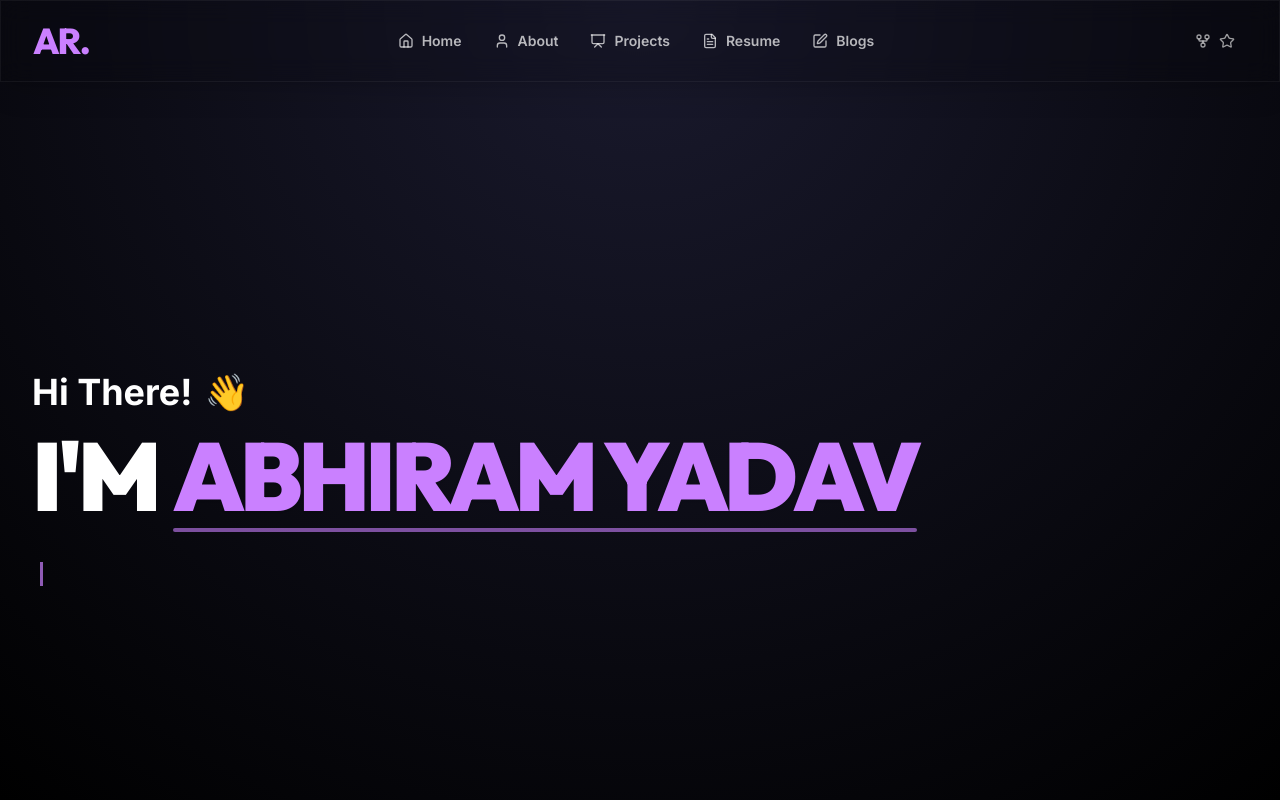
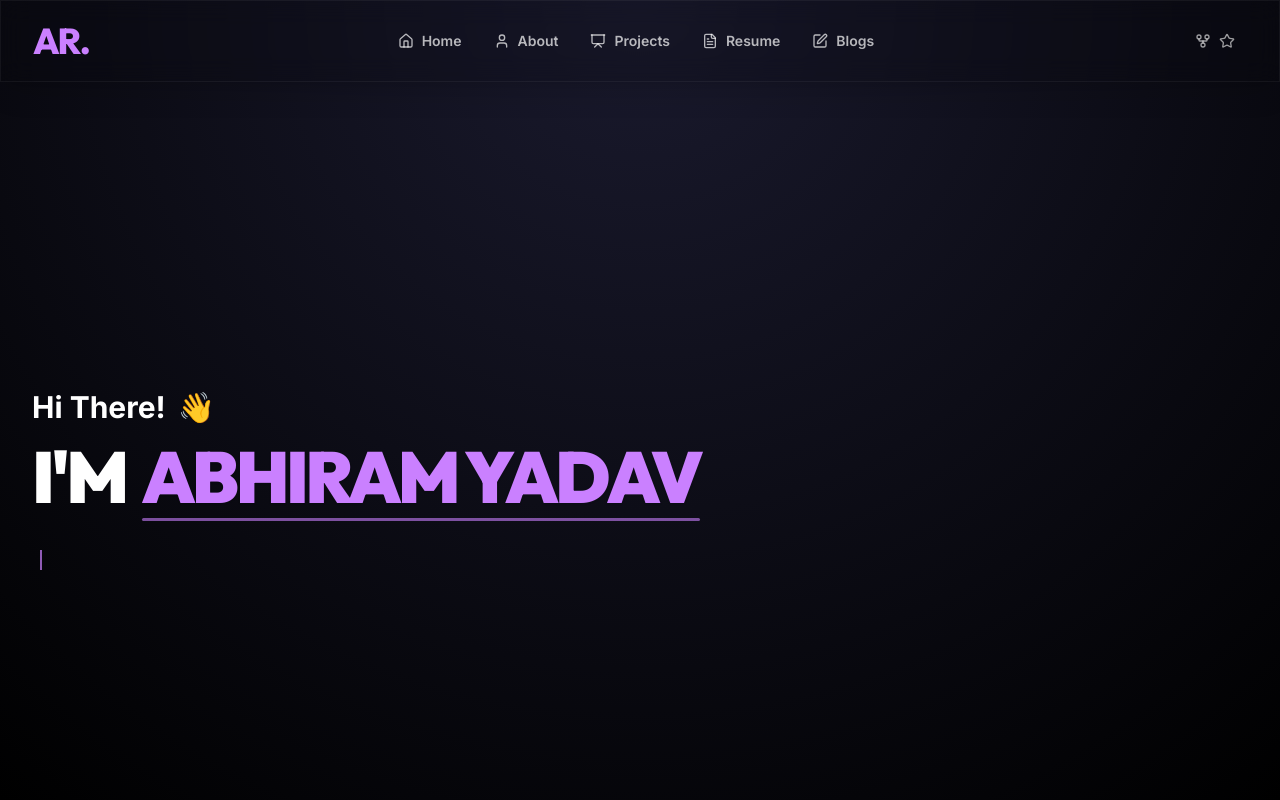
Before and after one commit to Abhiram0202/Portfolio, a Next.js app: page / in a window 1280 px wide. Shown: the top 800 px of the page. Built offline with nearby package versions, Linux system fonts and the light colour scheme.

Commit message:
why inccreased size ofthese text get back normal not small just somwwhat

```diff
--- a/src/components/sections/contact.tsx
+++ b/src/components/sections/contact.tsx
@@ -36,7 +36,7 @@ export function ContactSection() {
         <h2 className="text-xl font-bold tracking-tighter sm:text-2xl md:text-3xl mb-3">
           Find Me On
         </h2>
-        <p className="max-w-[700px] mx-auto text-sm md:text-base text-foreground/80 mb-14">
+        <p className="max-w-[700px] mx-auto text-sm md:text-base text-foreground/80 mb-16">
           Feel free to <span className="text-primary">connect</span> with me.
         </p>
         <motion.div
--- a/src/components/sections/hero.tsx
+++ b/src/components/sections/hero.tsx
@@ -76,11 +76,11 @@ export function HeroSection() {
           className="flex flex-col items-start justify-center text-left space-y-4 m-0 p-0"
         >
           <motion.div variants={itemVariants} className="flex items-center gap-3 m-0 p-0 text-left w-full">
-            <h1 className="text-2xl font-bold sm:text-3xl md:text-4xl m-0 p-0">
+            <h1 className="text-xl font-bold sm:text-2xl md:text-3xl m-0 p-0">
               Hi There!
             </h1>
             <motion.span
-              className="inline-block text-4xl origin-bottom-right"
+              className="inline-block text-3xl origin-bottom-right"
               animate={{ rotate: [0, 20, -10, 20, 0] }}
               transition={{ duration: 2, repeat: Infinity, repeatDelay: 4 }}
             >
@@ -90,20 +90,20 @@ export function HeroSection() {
 
           <motion.h1
             variants={itemVariants}
-            className="font-headline text-5xl font-black sm:text-6xl md:text-7xl lg:text-8xl flex flex-wrap items-baseline gap-x-4 pb-2 m-0 p-0 text-left w-full tracking-tighter"
+            className="font-headline text-4xl font-black sm:text-5xl md:text-6xl lg:text-7xl flex flex-wrap items-baseline gap-x-4 pb-2 m-0 p-0 text-left w-full tracking-tighter"
           >
             <span className="m-0 p-0 uppercase">I&apos;M</span>
             <span className="relative inline-block pb-2 m-0 p-0">
               <span className="text-primary relative z-10 whitespace-nowrap drop-shadow-sm uppercase">
                 {personalData.name}
               </span>
-              <span className="absolute bottom-0 left-0 w-full h-[4px] bg-gradient-to-r from-primary to-accent rounded-full opacity-60"></span>
+              <span className="absolute bottom-0 left-0 w-full h-[3px] bg-gradient-to-r from-primary to-accent rounded-full opacity-60"></span>
             </span>
           </motion.h1>
 
           <motion.div
             variants={itemVariants}
-            className="text-lg md:text-2xl font-bold uppercase tracking-wider mt-2 text-left flex items-center min-h-[1.5em] m-0 p-0 w-full"
+            className="text-base md:text-xl font-bold uppercase tracking-wider mt-2 text-left flex items-center min-h-[1.5em] m-0 p-0 w-full"
           >
             <div className="flex">
               {displayText.split('').map((char, index) => {
@@ -123,7 +123,7 @@ export function HeroSection() {
               <motion.span
                 animate={{ opacity: [1, 0] }}
                 transition={{ repeat: Infinity, duration: 0.8, ease: "linear" }}
-                className="ml-2 w-[3px] h-[1em] bg-primary inline-block self-center"
+                className="ml-2 w-[2px] h-[1em] bg-primary inline-block self-center"
               />
             </div>
           </motion.div>
```
